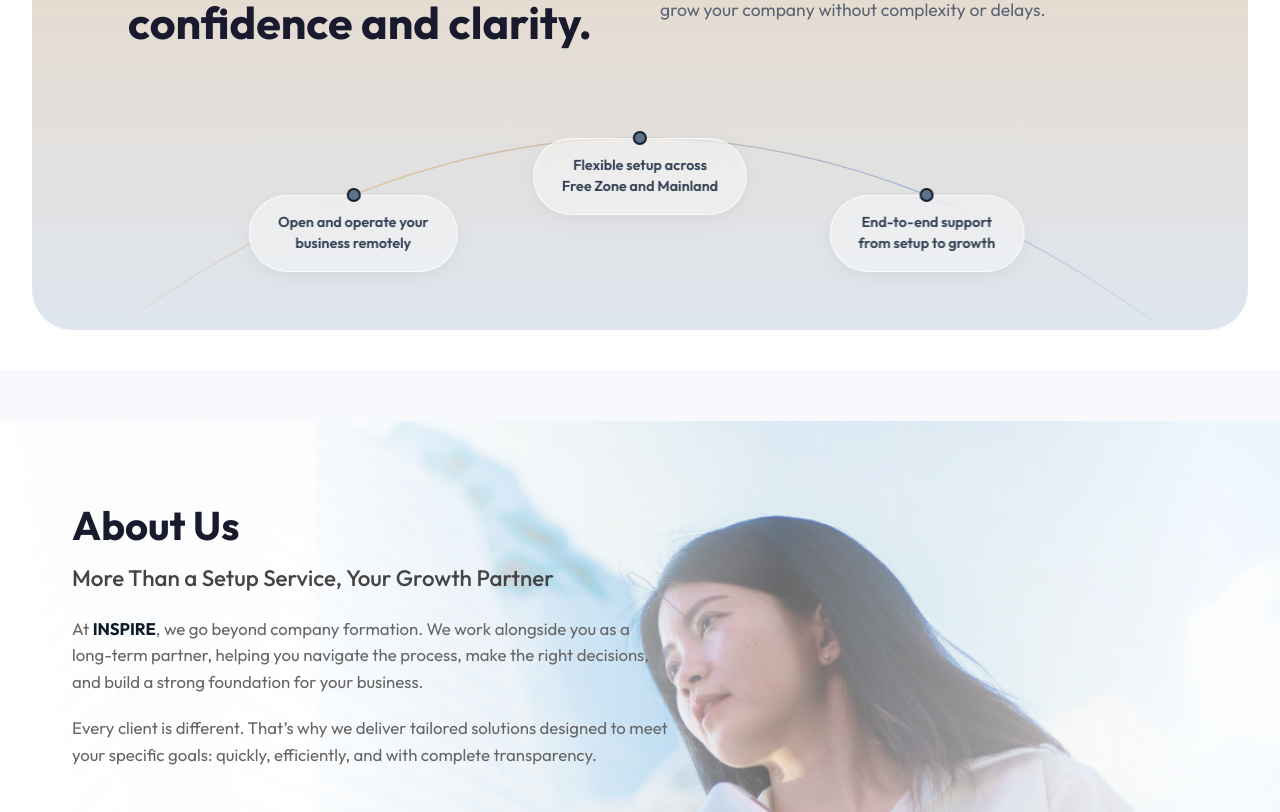
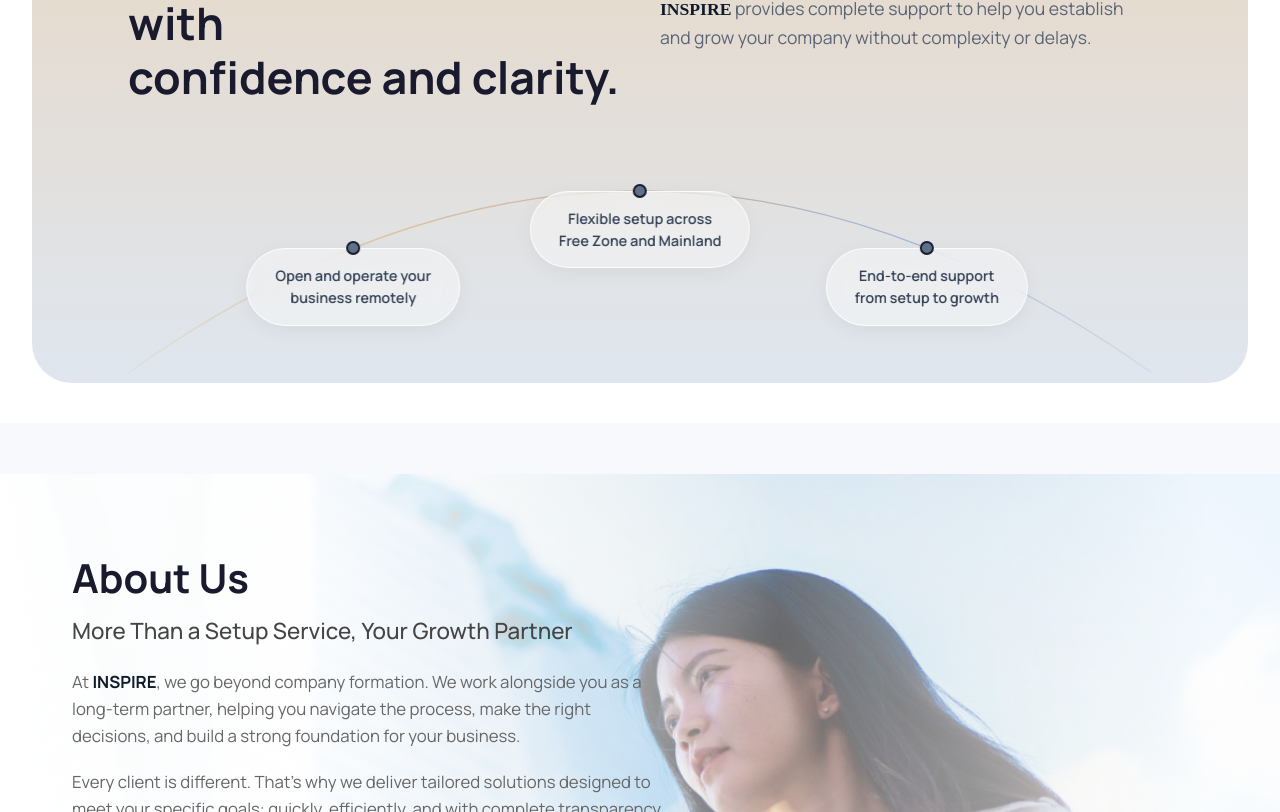
Before and after one commit to vaibhavkadusAL/Inspire, a React (Vite) app: page / in a window 1280 px wide. Shown: the part 928-1740 px from the top of the page. Built offline with nearby package versions, Linux system fonts and the light colour scheme.

Commit message:
font change

```diff
--- a/index.html
+++ b/index.html
@@ -4,7 +4,10 @@
     <meta charset="UTF-8" />
     <link rel="icon" type="image/png" href="/src/assets/images/symbol.png" />
     <meta name="viewport" content="width=device-width, initial-scale=1.0" />
-    <title>inspire</title>
+    <link rel="preconnect" href="https://fonts.googleapis.com" />
+    <link rel="preconnect" href="https://fonts.gstatic.com" crossorigin />
+    <link href="https://fonts.googleapis.com/css2?family=Philosopher:ital,wght@0,400;0,700;1,400;1,700&family=Manrope:wght@300;400;500;600;700;800&display=swap" rel="stylesheet" />
+    <title>Inspire</title>
   </head>
   <body>
     <div id="root"></div>
--- a/src/components/sections/Hero.css
+++ b/src/components/sections/Hero.css
@@ -52,6 +52,7 @@
   color: var(--primary);
   font-weight: 700;
   line-height: 1.2;
+  font-family: 'Philosopher', serif;
 }
 
 .hero-text-area p {
@@ -59,6 +60,7 @@
   color: var(--text-main);
   margin-bottom: 2.5rem;
   line-height: 1.6;
+  font-family: 'Manrope', sans-serif;
 }
 
 .hero-btns {
--- a/src/index.css
+++ b/src/index.css
@@ -1,4 +1,4 @@
-@import url('https://fonts.googleapis.com/css2?family=Outfit:wght@300;400;500;600;700&family=Playfair+Display:wght@400;500;600;700&display=swap');
+@import url('https://fonts.googleapis.com/css2?family=Philosopher:ital,wght@0,400;0,700;1,400;1,700&family=Manrope:wght@300;400;500;600;700;800&display=swap');
 
 :root {
   --primary: #0C1D37;
@@ -10,8 +10,8 @@
   --bg-white: #FFFFFF;
   --border-color: #E2E8F0;
 
-  --font-sans: 'Outfit', sans-serif;
-  --font-serif: 'Playfair Display', serif;
+  --font-sans: 'Manrope', sans-serif;
+  --font-serif: 'Philosopher', serif;
 
   --container-max-width: 1200px;
   --transition: all 0.3s ease;
@@ -23,7 +23,8 @@
   box-sizing: border-box;
 }
 
-html, body {
+html,
+body {
   font-family: var(--font-sans);
   color: var(--text-main);
   background-color: var(--bg-white);
@@ -32,12 +33,18 @@ html, body {
   overflow-x: hidden;
 }
 
-h1, h2, h3, h4, h5, h6 {
+h1,
+h2,
+h3,
+h4,
+h5,
+h6 {
   font-family: var(--font-sans);
   color: var(--primary);
   line-height: 1.2;
 }
 
+/* Hero/header section main headings use Philosopher */
 .serif {
   font-family: var(--font-serif);
 }
@@ -76,6 +83,7 @@ button {
   .section-padding {
     padding: 60px 0;
   }
+
   .container {
     padding: 0 1.5rem;
   }
```
